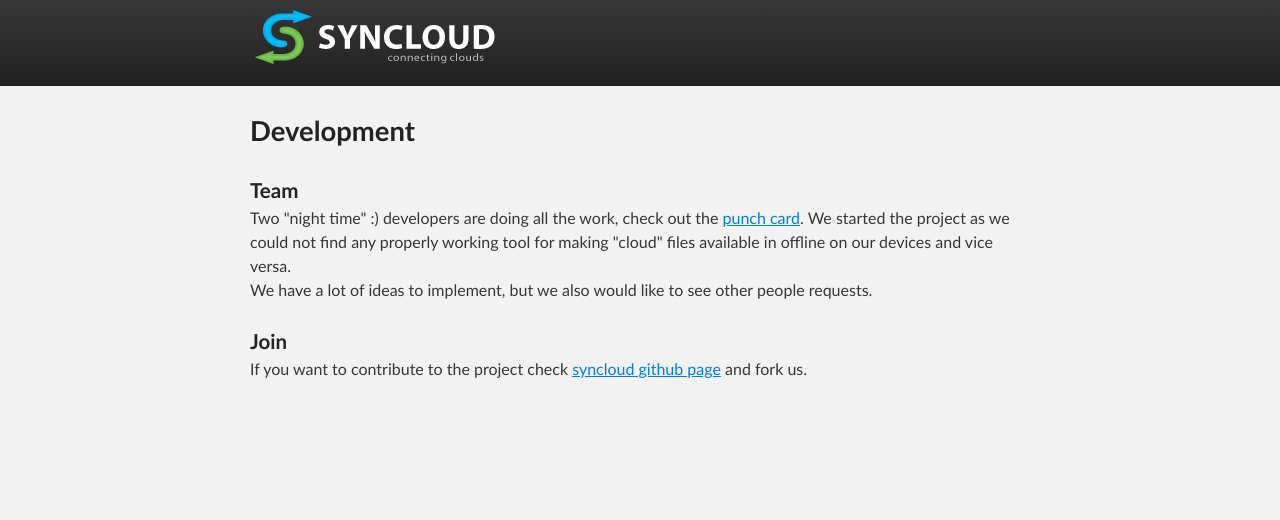
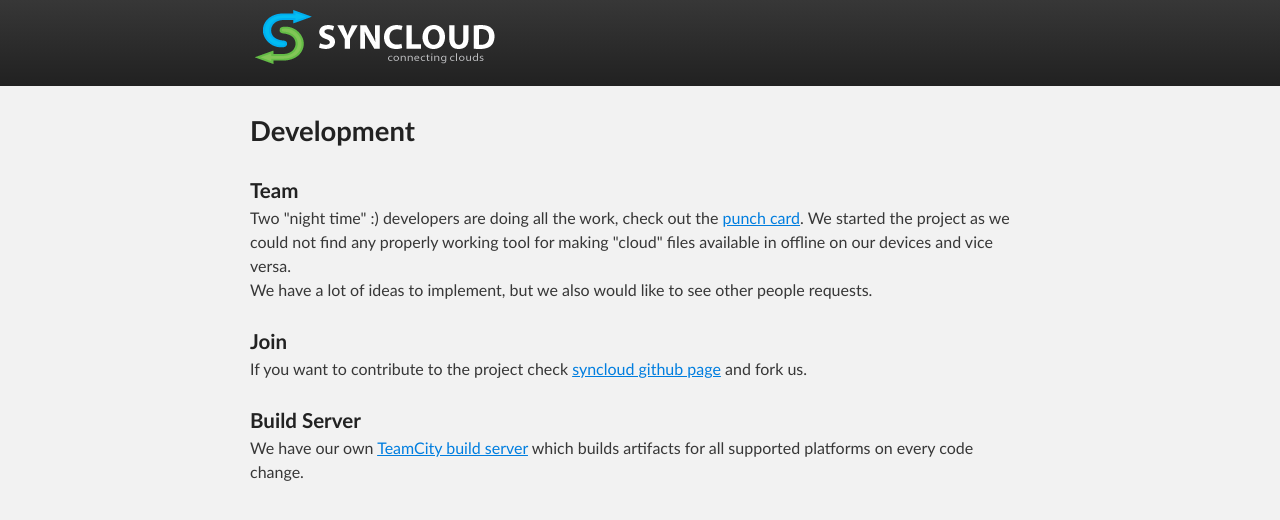
Before and after one commit to syncloud/syncloud.org, a Jekyll site: the page built from development.markdown, in a window 1280 px wide. Shown: the top 520 px of the page. Built offline with Jekyll 4.4.1, drawn with Linux system fonts in a browser that asks for light colours; Markdown is read by kramdown in place of the engine named in the settings.

Commit message:
Touched to regenerate site

```diff
--- a/development.markdown
+++ b/development.markdown
@@ -16,7 +16,14 @@ title: Development
         <br/>
 
         <h5>Join</h5>
-        If you want to contribute to the project check <a href="https://github.com/syncloud/syncloud">syncloud github page</a> and fork us.<br><br>
+        If you want to contribute to the project check <a href="https://github.com/syncloud/syncloud">syncloud github page</a> and fork us.
+        <br>
+        <br>
+
+        <h5>Build Server</h5>
+        We have our own <a href="http://build.syncloud.org">TeamCity build server</a> which builds artifacts for all supported platforms on every code change.
+        <br>
+        <br>
 
     </div>
     <div class="grid_1">&nbsp;</div>
```
